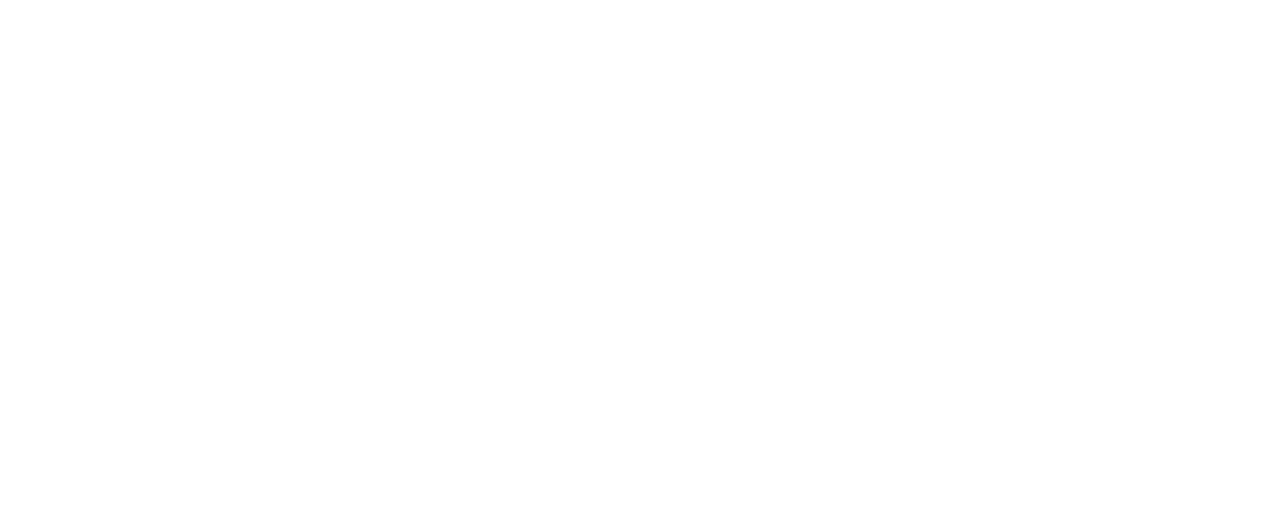
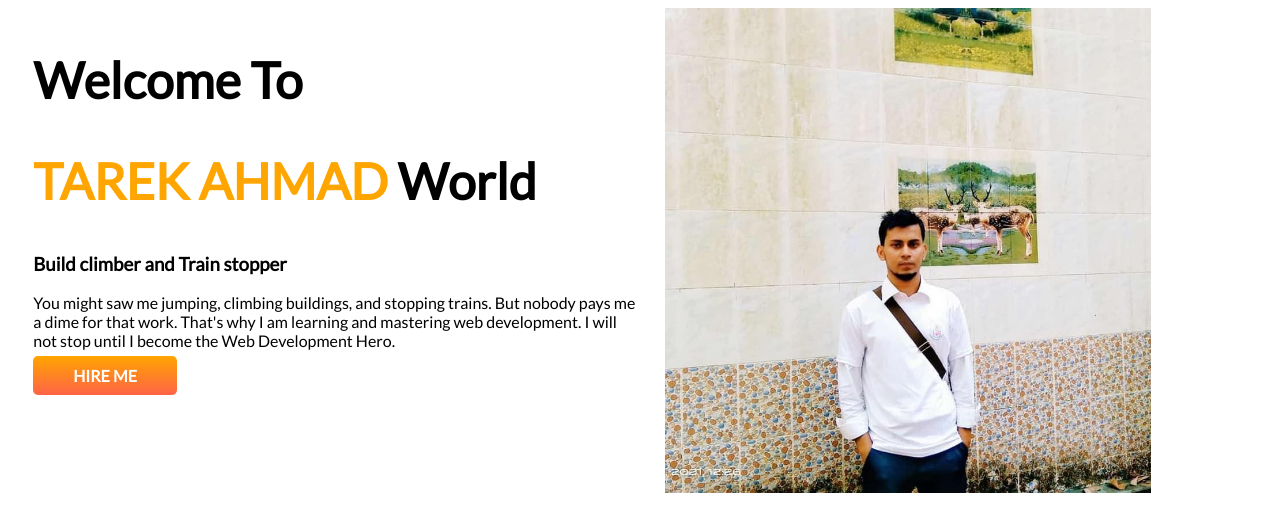
Before and after one commit to tarekahmad992/developer-portfolio, a plain HTML site: page index.html in a window 1280 px wide. Drawn offline with Linux system fonts and the light colour scheme.

Commit message:
top banne added

```diff
--- a/index.html
+++ b/index.html
@@ -1,12 +1,34 @@
 <!DOCTYPE html>
 <html lang="en">
+
 <head>
     <meta charset="UTF-8">
     <meta http-equiv="X-UA-Compatible" content="IE=edge">
     <meta name="viewport" content="width=device-width, initial-scale=1.0">
     <title>MD TAREK AHMAD Protfolio</title>
+    <link rel="preconnect" href="https://fonts.googleapis.com">
+    <link rel="preconnect" href="https://fonts.gstatic.com" crossorigin>
+    <link href="https://fonts.googleapis.com/css2?family=Lato&display=swap" rel="stylesheet">
+    <link rel="stylesheet" href="style.css">
 </head>
+
 <body>
+    <section>
+        <div class="half-width">
+            <h1>Welcome To</h1>
+            <h1><span class="orange-color">TAREK AHMAD</span> World</h1>
+            <h3>Build climber and Train stopper</h3>
+            <p>You might saw me jumping, climbing buildings, and stopping trains. But nobody pays me a dime for that
+                work.
+                That's why I am learning and mastering web development. I will not stop until I become the Web
+                Development
+                Hero.</p>
+            <a class="link-button" target="_blank" href="https://www.linkedin.com/company/programminghero/">HIRE ME</a>
+        </div>
+        <div class="half-width">
+            <img src="images/12345.jpg" alt="">
+        </div>
+    </section>
+</body>
 
-</body>
 </html>
--- a/style.css
+++ b/style.css
@@ -0,0 +1,37 @@
+body {
+    font-family: 'Lato', sans-serif;
+}
+
+h1 {
+    font-size: 50px;
+}
+
+.orange-color {
+    color: orange;
+}
+
+section {
+    display: flex;
+}
+
+.half-width {
+    width: 50%;
+    padding-left: 2%;
+}
+
+.half-width img {
+    width: 80%;
+}
+
+.link-button {
+    text-decoration: none;
+    background-image: linear-gradient(orange, tomato);
+    padding: 10px 40px;
+    color: white;
+    font-weight: 700;
+    border-radius: 5px;
+}
+
+.top-banner {
+    background-image: url(images/top-banner.png);
+}
```
Also changed, not shown: images/12345.jpg (added), images/284545522_104646522266641_9080636791861425017_n.png (added), images/dream-bg.png (added), images/exp-bg.png (added), images/jhankar.png (added), images/jhankar2.png (added), images/my-bg.png (added), images/my-bg2.png (added), images/top-banner.png (added), 7 other files.
